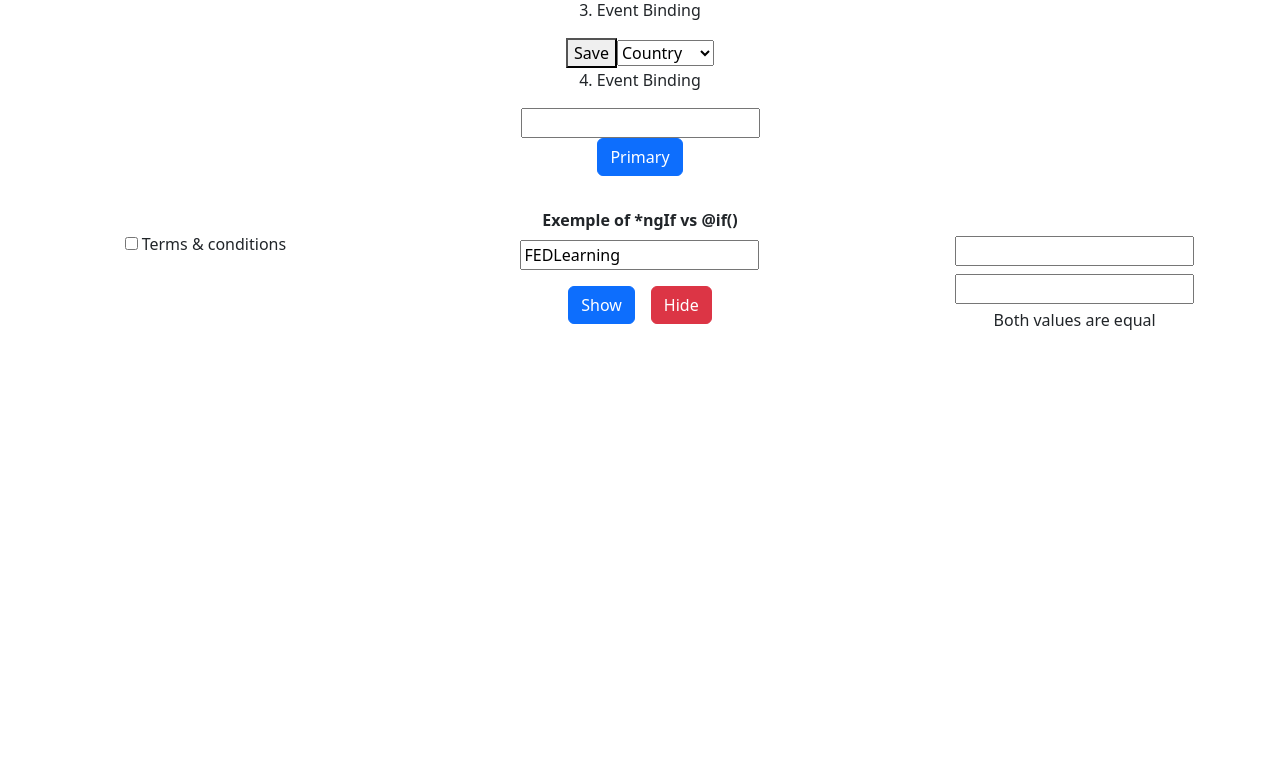
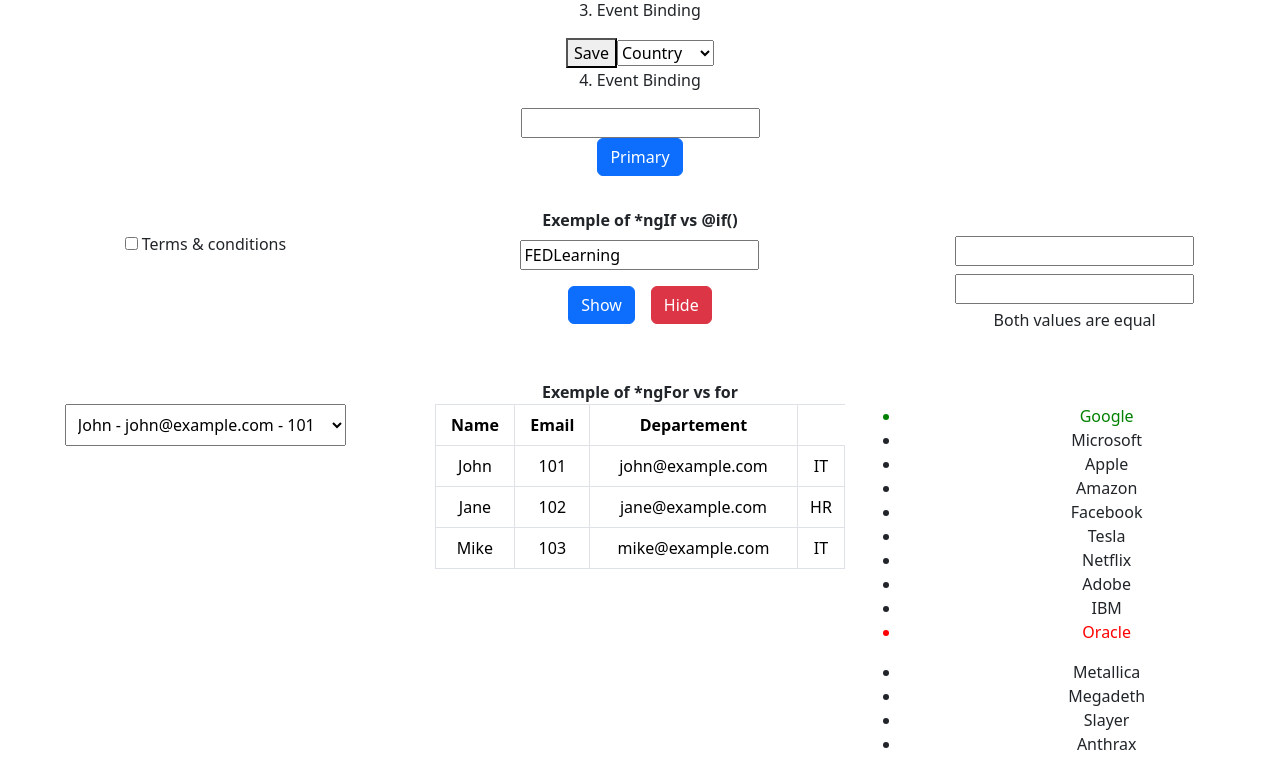
Before and after one commit to Darkheadbanger/Angular-19-Tutorial-FED-Learning, an Angular app: page / in a window 1280 px wide. Shown: the part 550-1322 px from the top of the page. Before the commit the page ends 898 px from the top, so only its background shows below. Built offline with nearby package versions, Linux system fonts and the light colour scheme.

Commit message:
foe and ngFor learned @for(emp of employees; track emp; let f = $first...}<div></div>@empty{not found} learned

```diff
--- a/src/app/app.html
+++ b/src/app/app.html
@@ -2,4 +2,5 @@
 <app-data-binding></app-data-binding>
 <app-app-directives></app-app-directives>
 <app-structural-directive-ngif-vs-if></app-structural-directive-ngif-vs-if>
+<app-structural-directive-ng-for-vs-for></app-structural-directive-ng-for-vs-for>
 <router-outlet></router-outlet>
--- a/src/app/app.ts
+++ b/src/app/app.ts
@@ -5,10 +5,11 @@ import { User } from './user/user';
 import { DataBinding } from './data-binding/data-binding';
 import { AppDirectives } from './app-directives/app-directives';
 import { StructuralDirectiveNgifVsIf } from './structural-directive-ngif-vs-if/structural-directive-ngif-vs-if';
+import { StructuralDirectiveNgForVsFor } from './structural-directive-ng-for-vs-for/structural-directive-ng-for-vs-for';
 
 @Component({
   selector: 'app-root',
-  imports: [RouterOutlet, User, DataBinding, AppDirectives, StructuralDirectiveNgifVsIf],
+  imports: [RouterOutlet, User, DataBinding, AppDirectives, StructuralDirectiveNgifVsIf, StructuralDirectiveNgForVsFor],
   templateUrl: './app.html',
   styleUrl: './app.css'
 })
--- a/src/app/structural-directive-ng-for-vs-for/structural-directive-ng-for-vs-for.html
+++ b/src/app/structural-directive-ng-for-vs-for/structural-directive-ng-for-vs-for.html
@@ -1 +1,70 @@
-<p>structural-directive-ng-for-vs-for works!</p>
+<div class="row text-center">
+  <div class="col-12 m-3"></div>
+  <b>Exemple of *ngFor vs for </b>
+</div>
+
+<div class="row text-center">
+  <div class="col-4">
+    <select name="" id="" class="p-2">
+      @for(emp of employees; track emp) {
+      <option [value]="emp.number">
+        {{emp.name}} - {{emp.email}} - {{emp.number}}
+      </option>
+      }
+    </select>
+  </div>
+  <div class="col-4">
+    <table class="table table-bordered">
+      <thead>
+        <tr>
+          <th>Name</th>
+          <th>Email</th>
+          <th>Departement</th>
+        </tr>
+      </thead>
+      <tbody>
+        @for (emp of employees; track emp.number) {
+        <tr>
+          <td>{{emp.name}}</td>
+          <td>{{emp.number}}</td>
+          <td>{{emp.email}}</td>
+          <td>{{emp.departement}}</td>
+        </tr>
+        }
+      </tbody>
+    </table>
+  </div>
+  <div class="col-4">
+    <ul>
+      @for (company of companyList; track company; let f=$first; let l=$last;
+      let e=$even) { @if(f == true) {
+      <li style="color: green">
+        <ul>
+          {{ company }}
+        </ul>
+      </li>
+      } @else if(l == true) {
+      <li style="color: red">
+        <ul>
+          {{ company }}
+        </ul>
+      </li>
+      } @else {
+      <li>
+        <ul>
+          {{ company }}
+        </ul>
+      </li>
+      }} @empty { No company found }
+    </ul>
+    <ul>
+      @for (bigFour of thrashBigFour; track bigFour) {
+      <li>
+        <ol>
+          {{ bigFour }}
+        </ol>
+      </li>
+      }
+    </ul>
+  </div>
+</div>
--- a/src/app/structural-directive-ng-for-vs-for/structural-directive-ng-for-vs-for.ts
+++ b/src/app/structural-directive-ng-for-vs-for/structural-directive-ng-for-vs-for.ts
@@ -1,11 +1,31 @@
+import { CommonModule } from '@angular/common';
 import { Component } from '@angular/core';
 
 @Component({
   selector: 'app-structural-directive-ng-for-vs-for',
-  imports: [],
+  imports: [CommonModule],
   templateUrl: './structural-directive-ng-for-vs-for.html',
-  styleUrl: './structural-directive-ng-for-vs-for.css'
+  styleUrl: './structural-directive-ng-for-vs-for.css',
 })
 export class StructuralDirectiveNgForVsFor {
+  employees: any[] = [
+    { name: 'John', number: 101, email: 'john@example.com', departement: 'IT' },
+    { name: 'Jane', number: 102, email: 'jane@example.com', departement: 'HR' },
+    { name: 'Mike', number: 103, email: 'mike@example.com', departement: 'IT' },
+  ];
 
+  companyList: string[] = [
+    'Google',
+    'Microsoft',
+    'Apple',
+    'Amazon',
+    'Facebook',
+    'Tesla',
+    'Netflix',
+    'Adobe',
+    'IBM',
+    'Oracle',
+  ];
+
+  thrashBigFour: string[] = ['Metallica', 'Megadeth', 'Slayer', 'Anthrax'];
 }
```
